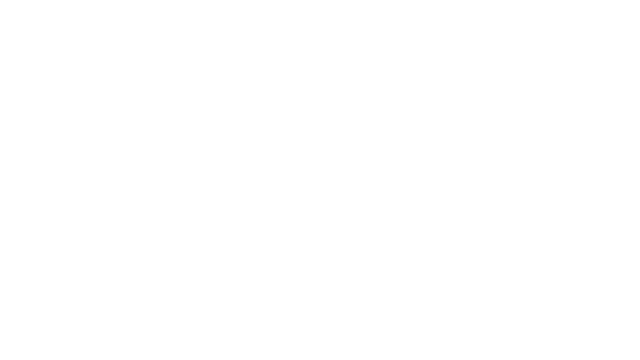
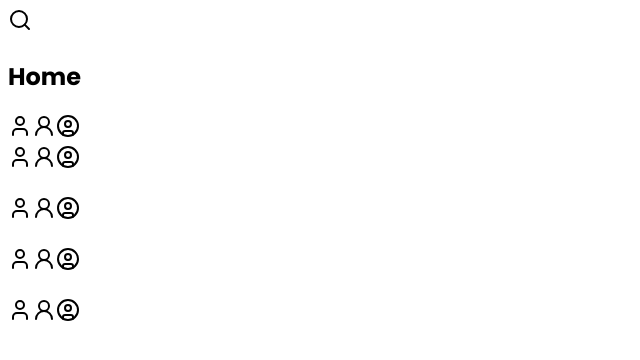
Before and after one commit to Ali1972101/QAchatbox, a React (Vite) app: page /message in a window 1280 px wide. Before the commit this address had no page. Shown: the top 360 px of the page, without its empty margins (0-640 px from the left). Built offline with nearby package versions, Linux system fonts and the light colour scheme.

Commit message:
Add Message and Call routes to App.jsx and update Message page layout

```diff
--- a/src/App.jsx
+++ b/src/App.jsx
@@ -4,6 +4,8 @@ import './App.css'
 import Home from './Pages/Home';
 import Login from './Pages/Login';
 import Signup from './Pages/Signup';
+import Message from './Pages/Message';
+import Call from './Pages/Call';
 
 function App() {
 
@@ -14,6 +16,8 @@ function App() {
           <Route path="/" element={<Home />} />
           <Route path="/login" element={<Login />} />
           <Route path="/signup" element={<Signup />} />
+          <Route path="/message" element={<Message />} />
+          <Route path="/call" element={<Call />} />
         </Routes>
       </BrowserRouter>
     </>
--- a/src/Pages/Home.jsx
+++ b/src/Pages/Home.jsx
@@ -66,7 +66,7 @@ export default function Home() {
     </div>
 
     <div>
-        <h1 className="footer"> <Link style={{textDecoration:"none", color:"black"}} to="/signup">Sign up with email</Link></h1>
+        <h1 className="footer"> <Link style={{textDecoration:"none", color:"black"}} to="/message">Sign up with email</Link></h1>
     </div>
 
     <div>
--- a/src/Pages/Message.jsx
+++ b/src/Pages/Message.jsx
@@ -1,11 +1,51 @@
-import React from 'react';
-import './Message.css';
+import React from "react";
+import "./Message.css";
+import {
+  MessageCircle,
+  Search,
+  Phone,
+  Video,
+  Settings,
+  User,
+  UserRound,
+  CircleUser,
+} from "lucide-react";
 
 export default function Message() {
   return (
-    <div className="message-container">
-      <h2>Messages Page</h2>
-      <p>Your messages will appear here.</p>
-    </div>
+    <section className="message-container">
+      <div className="message-header">
+        <Search size={24} className="search-icon" color="black" />
+        <h1>Home</h1>
+        <div className="flex gap-4">
+          <User size={24} />
+          <UserRound size={24} />
+          <CircleUser size={24} />
+        </div>
+      </div>
+
+      <div style={{ display: "flex", flexDirection: "column", gap: "20px" }}>
+        <div className="flex gap-4">
+          <User size={24} />
+          <UserRound size={24} />
+          <CircleUser size={24} />
+        </div>
+        <div className="flex gap-4">
+          <User size={24} />
+          <UserRound size={24} />
+          <CircleUser size={24} />
+        </div>
+        <div className="flex gap-4">
+          <User size={24} />
+          <UserRound size={24} />
+          <CircleUser size={24} />
+        </div>
+        <div className="flex gap-4">
+          <User size={24} />
+          <UserRound size={24} />
+          <CircleUser size={24} />
+        </div>
+      </div>
+    </section>
   );
 }
```
